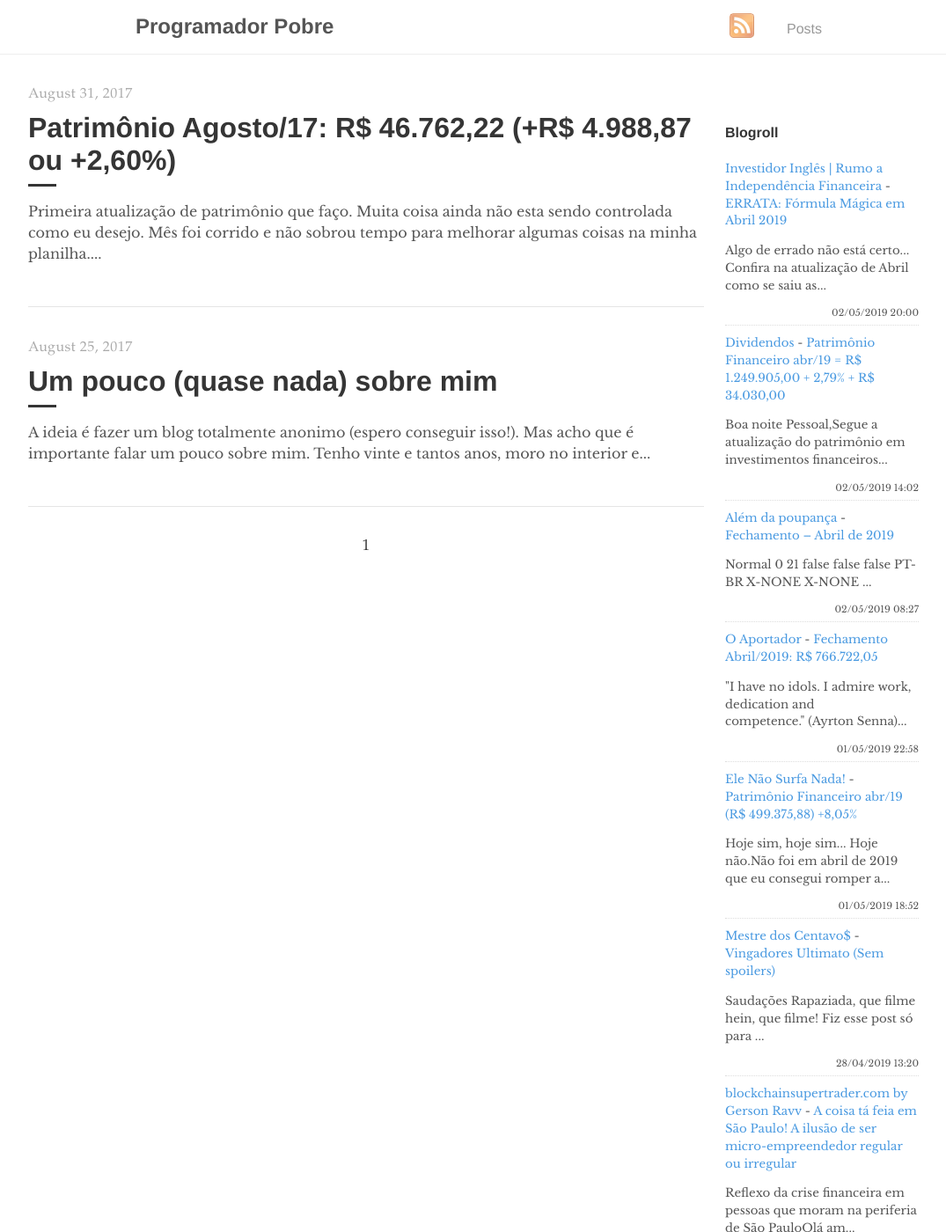
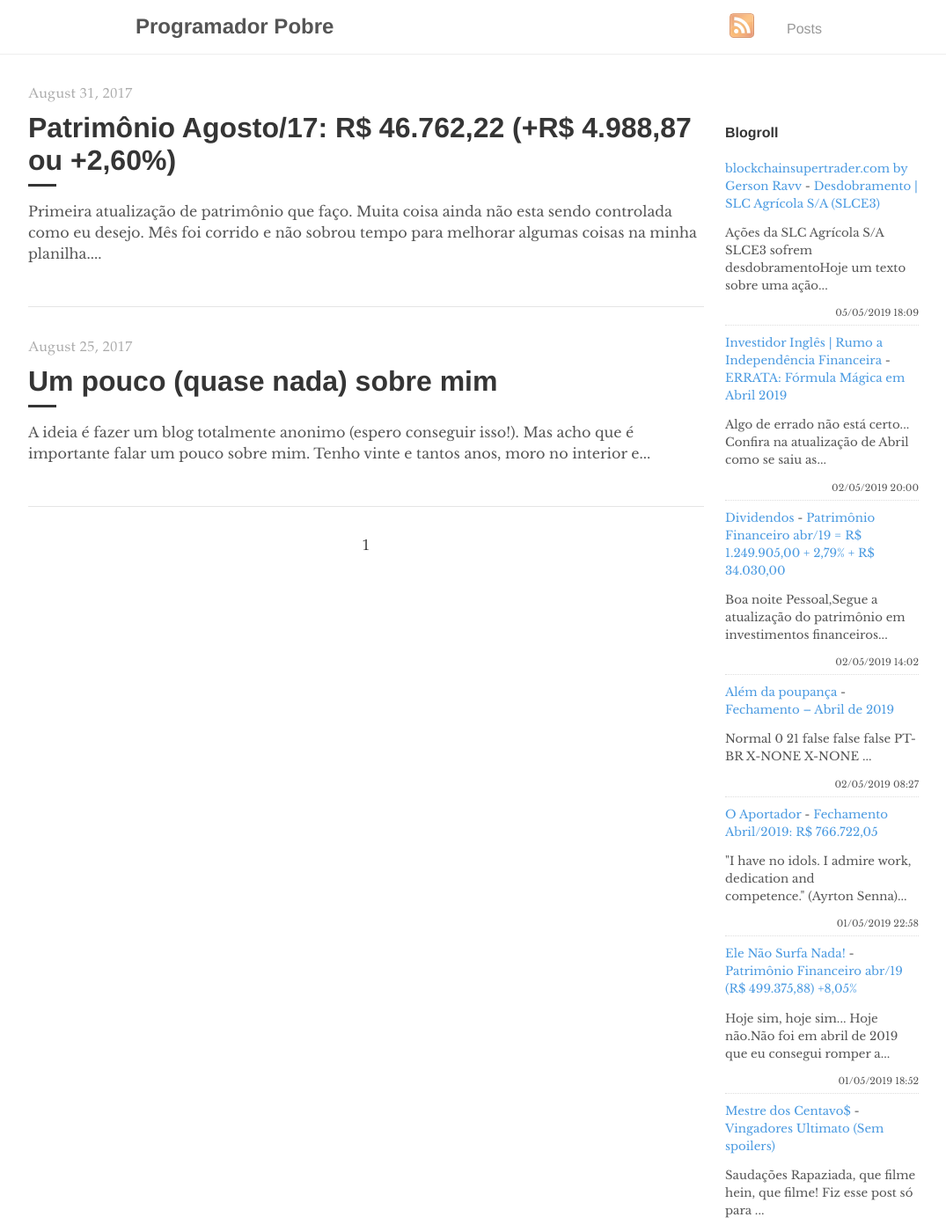
Before and after one commit to programadorpobre/programadorpobre.github.io, a Jekyll site: the page built from index.html, in a window 1280 px wide and 1400 px high. Shown: the whole window at 88% size, without its empty margins (96-1171 px from the left). Built offline with Jekyll 4.4.1, drawn with Linux system fonts in a browser that asks for light colours; the list of posts is cut into pages by our own code; comment, search, counter and statistics services are not loaded.

Commit message:
[ci skip] travis #638

```diff
--- a/_includes/feed-entries.html
+++ b/_includes/feed-entries.html
@@ -1,3 +1,8 @@
+<div class="feed-entry">
+    <a class="feed-entry-site-name" href="http://www.blockchainsupertrader.com/">blockchainsupertrader.com by Gerson Ravv</a> - <a class="feed-entry-title" href="http://www.blockchainsupertrader.com/2019/05/desdobramento-slc-agricola-sa-slce3.html">Desdobramento | SLC Agrícola S/A (SLCE3)</a>
+    <p class="feed-entry-summary">Ações da SLC Agrícola S/A SLCE3 sofrem desdobramentoHoje um texto sobre uma ação...</p>
+    <time datetime="2019-05-05T18:09:00.001-03:00">05/05/2019 18:09</time>
+</div>
 <div class="feed-entry">
     <a class="feed-entry-site-name" href="https://www.investidoringles.com/">Investidor Inglês | Rumo a Independência Financeira</a> - <a class="feed-entry-title" href="https://www.investidoringles.com/2019/05/formula-magica-em-abril-2019.html">ERRATA: Fórmula Mágica em Abril 2019</a>
     <p class="feed-entry-summary">Algo de errado não está certo... Confira na atualização de Abril como se saiu as...</p>
@@ -29,11 +34,6 @@
     <time datetime="2019-04-28T13:20:00.000-07:00">28/04/2019 13:20</time>
 </div>
 <div class="feed-entry">
-    <a class="feed-entry-site-name" href="http://www.blockchainsupertrader.com/">blockchainsupertrader.com by Gerson Ravv</a> - <a class="feed-entry-title" href="http://www.blockchainsupertrader.com/2019/04/a-coisa-ta-feia-em-sao-paulo-ilusao-de.html">A coisa tá feia em São Paulo! A ilusão de ser micro-empreendedor regular ou irregular</a>
-    <p class="feed-entry-summary">Reflexo da crise financeira em pessoas que moram na periferia de São PauloOlá am...</p>
-    <time datetime="2019-04-17T12:24:00.002-03:00">17/04/2019 12:24</time>
-</div>
-<div class="feed-entry">
     <a class="feed-entry-site-name" href="https://microinvestidornerd.blogspot.com/">Micro Investidor Nerd</a> - <a class="feed-entry-title" href="https://microinvestidornerd.blogspot.com/2019/02/pergunta-rapida-como-proceder-com-o.html">Pergunta rápida: Como proceder com o agrupamento de ABCP11 na planilha do ADP?</a>
     <p class="feed-entry-summary">SenhorXs, creio que assim como eu, muita gente aqui da blogosfera de finanças ut...</p>
     <time datetime="2019-02-08T10:31:00.001-08:00">08/02/2019 10:31</time>
```
